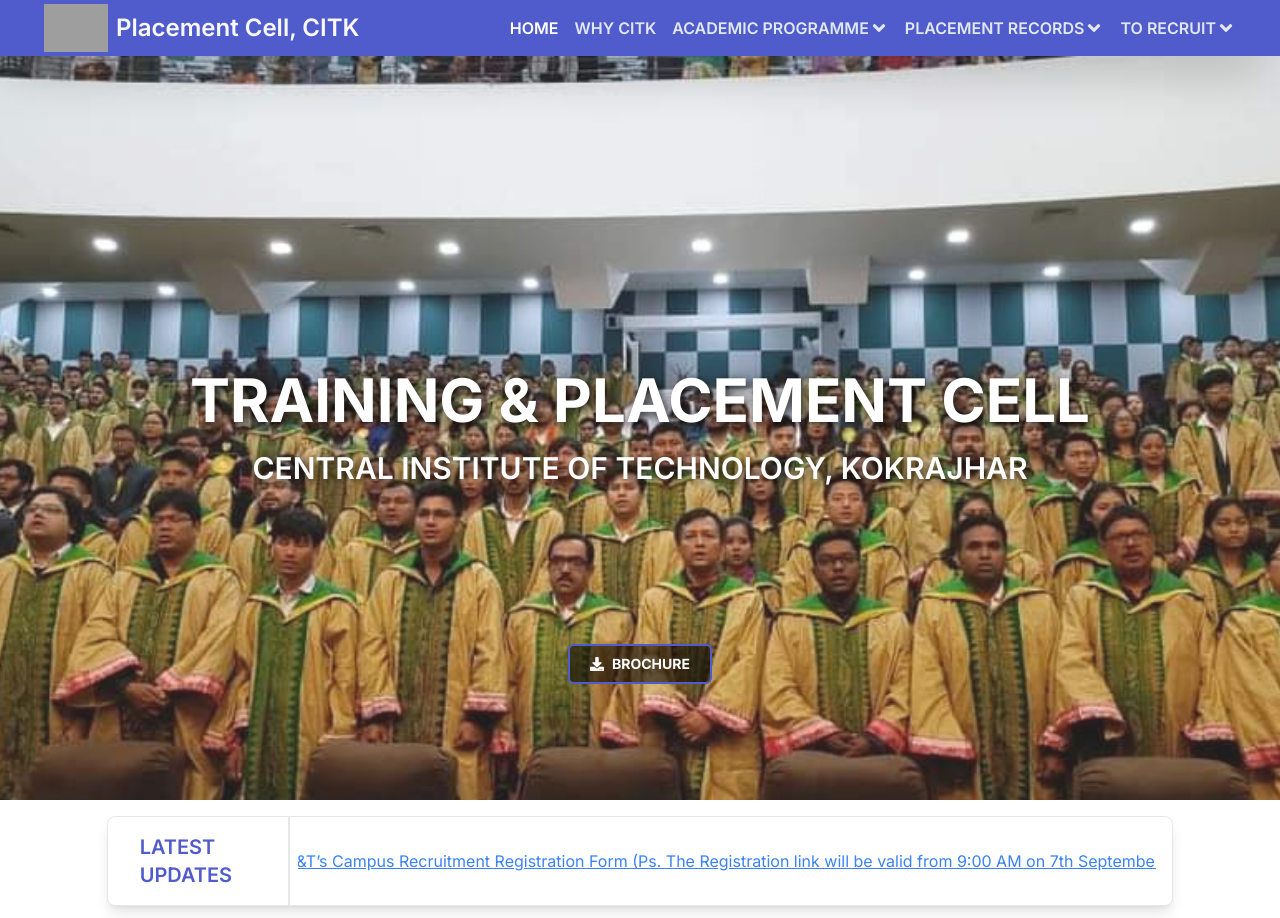
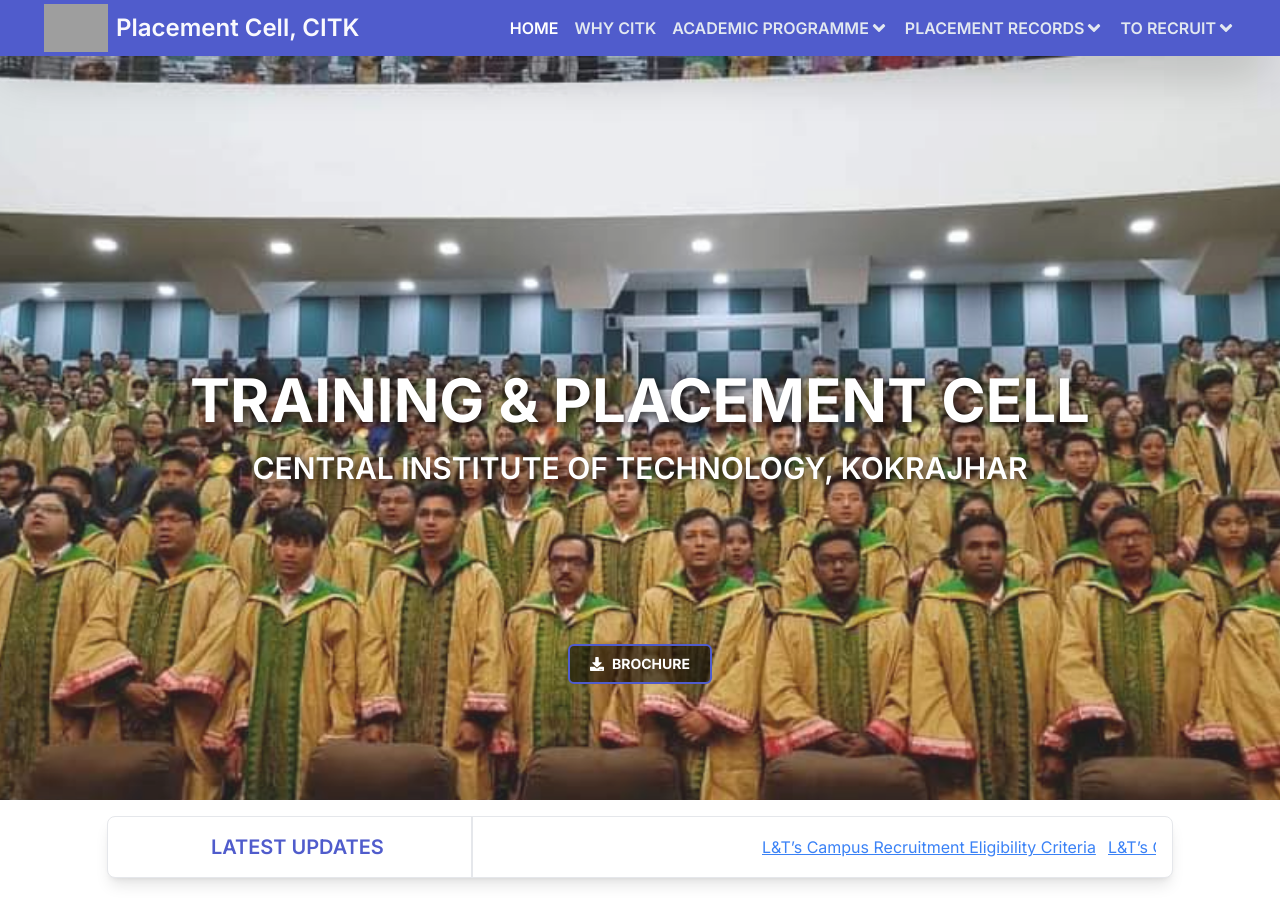
Before and after one commit to placementcellcitk/placementcellcitk.github.io, a Next.js app: page / in a window 1280 px wide. Shown: the top 918 px of the page. Built offline with nearby package versions, Linux system fonts and the light colour scheme; grey boxes are pictures that could not be loaded.

Commit message:
update 3

```diff
--- a/src/components/home/recentcompany.tsx
+++ b/src/components/home/recentcompany.tsx
@@ -5,26 +5,24 @@
     href: "https://u18733853.ct.sendgrid.net/ls/click?upn=u001.MuP0hI9xLKLWcATGBfsmbCshPnPP73zWIgkPbKUeQKnytD5Pmj-2FZkXk0cekbxT6T9HyPS-2F-2Fm5SYYE2lrfboOZdOYL3gdCCw2meoqpZEQTAgo5J4HTcAKn-2B4q2-2FHybAIQFrWC_6u0htt-2BP6wzU2Mzee0JsQPKJRzBqkteyclQfVsx8cqsvNb3l8Y0-2F5SPTUNFlB9WwmREy7l4cSVdb1EMZ5vm0Jx5HI8HxJ51QHav0grUQdjyEmygtsd0zpnv59DK-2BGWUNnuTx68syg9FxXEYhwFkFNihk-2BcT1uBEnv8cvvHnzRlH0AIKMztfm0vilJUXRI7qXUlQebEm4JigC3G9VCbY9jw-3D-3D",
     title: "L&T’s Campus Recruitment Eligibility Criteria",
   },
-   {
-     href: "https://u18733853.ct.sendgrid.net/ls/click?upn=u001.MuP0hI9xLKLWcATGBfsmbCqKg14pgBKMEt7PccnUz5sOIF9eMrTxTIAx5clvLmPLm195sKJ71a-2BEReP5sMioaeP8dFabNh3SfOAxH9Ixdi7LCgRcKhOqFS0CULcQu7lT2dJxFrchtyfmi8ZDDCZJIEgnEX8G9daTkPEcPhaIH9zWdrHbUQJvhWjgR5ufbPFVmpx9wkcNhjXK1cH-2Bie8iKQ-3D-3DUP7y_6u0htt-2BP6wzU2Mzee0JsQPKJRzBqkteyclQfVsx8cqsvNb3l8Y0-2F5SPTUNFlB9WwBAVvHtp195EupHY1uimYpH-2FPZ4Gr6jTDR5F5YSnR5j8OCout8c0cFRHFT1eUWP48QEf-2FhUrUEqa4btmarFgjSne5Lx3QDZ8bw7yJFWlOPO41jN-2B1oyAf2DYS-2BcwX0NAhGmR4U0ali-2BsckDlXtMb8JQ-3D-3D",
-     title: "L&T’s Campus Recruitment Registration Form (Ps. The Registration link will be valid from 9:00 AM on 7th September 2024 to 11:59 PM on 17th September 2024.)",
-   },
-
+  {
+    href: "https://u18733853.ct.sendgrid.net/ls/click?upn=u001.MuP0hI9xLKLWcATGBfsmbCqKg14pgBKMEt7PccnUz5sOIF9eMrTxTIAx5clvLmPLm195sKJ71a-2BEReP5sMioaeP8dFabNh3SfOAxH9Ixdi7LCgRcKhOqFS0CULcQu7lT2dJxFrchtyfmi8ZDDCZJIEgnEX8G9daTkPEcPhaIH9zWdrHbUQJvhWjgR5ufbPFVmpx9wkcNhjXK1cH-2Bie8iKQ-3D-3D",
+    title: "L&T’s Campus Recruitment Registration Form (Ps. The Registration link will be valid from 9:00 AM on 7th September 2024 to 11:59 PM on 17th September 2024.)",
+  },
 ];
-
 
 const repeatedLinks = Array.from({ length: 2 }, () => links).flat();
 
 const LinkCarousel: React.FC = () => {
   return (
     <div className="w-5/6 mx-auto bg-white text-black flex items-center shadow-lg rounded-lg px-4 overflow-hidden border py- my-4">
-      <div className="flex flex-col items-center justify-start px-2 md:p-4 border-r-2  w-1/2 ">
+      <div className="flex flex-col items-center justify-start px-2 md:p-4 border-r-2 w-1/2">
         <h2 className="text-sm sm:text-lg md:text-xl uppercase font-semibold text-primary">
           Latest Updates
         </h2>
       </div>
-      <div className="flex flex-col justify-end overflow-hidden h-8 md:h-12 ml-2 ">
-        <div className="animate-slide-left flex flex-row gap-5 md:gap-3">
+      <div className="flex flex-col justify-end overflow-hidden h-8 md:h-12 ml-2 w-full">
+        <div className="flex flex-row gap-5 md:gap-3 whitespace-nowrap animate-slide-right-to-left">
           {repeatedLinks.map((link, index) => (
             <div
               key={index}
--- a/tailwind.config.ts
+++ b/tailwind.config.ts
@@ -20,8 +20,18 @@
         secondary: "#94f97d",
         accent: "#48f6da",
       },
+      keyframes: {
+        'slide-right-to-left': {
+          '0%': { transform: 'translateX(100%)' },
+          '100%': { transform: 'translateX(-100%)' },
+        },
+      },
+      animation: {
+        'slide-right-to-left': 'slide-right-to-left 20s linear infinite',
+      },
     },
   },
   plugins: [],
 };
+
 export default config;
```
